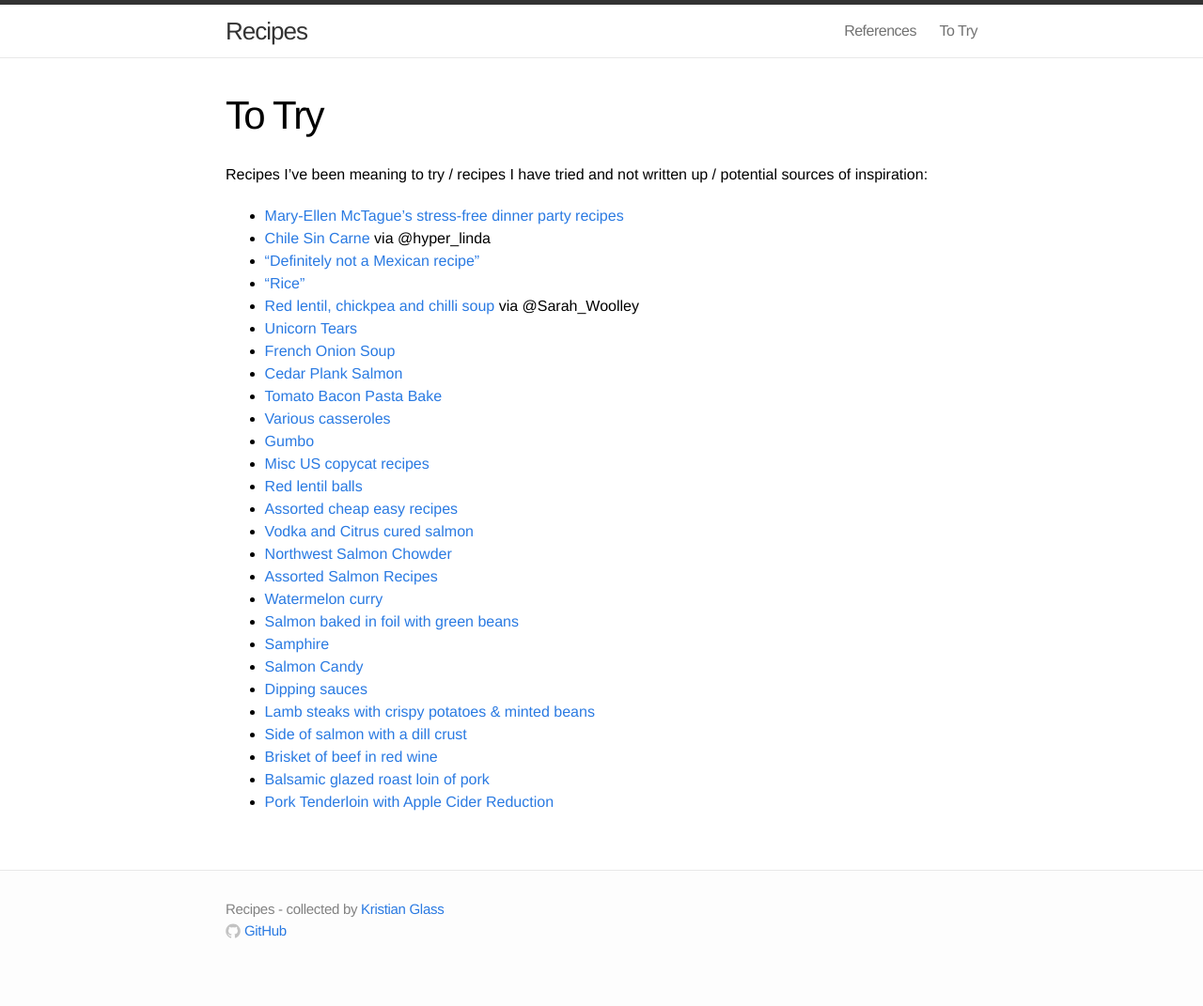
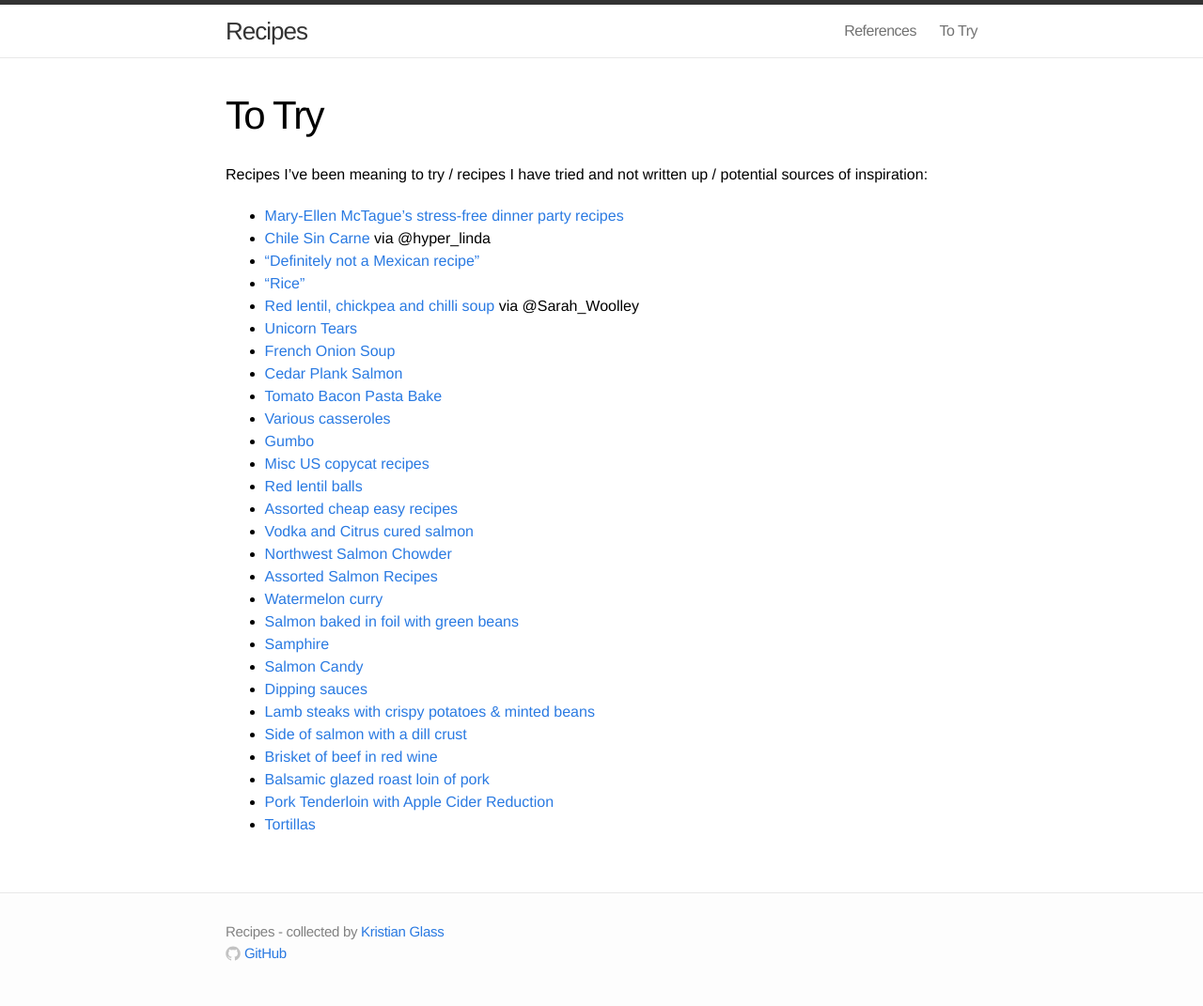
Before and after one commit to doismellburning/recipes, a Jekyll site: the page built from www/to-try.md, in a window 1280 px wide. Shown: the whole page at 94% size. Built offline with Jekyll 4.4.1, drawn with Linux system fonts in a browser that asks for light colours; before the commit the page ends 1047 px from its top, so only the background shows below that.

Commit message:
Tortilla recipe

```diff
--- a/www/to-try.md
+++ b/www/to-try.md
@@ -32,3 +32,4 @@ Recipes I've been meaning to try / recipes I have tried and not written up / pot
 * [Brisket of beef in red wine](http://www.countryliving.co.uk/create/food-and-drink/brisket-of-beef-in-red-wine)
 * [Balsamic glazed roast loin of pork](https://boycancook.wordpress.com/2013/06/21/balsamic-glazed-roast-loin-of-pork/)
 * [Pork Tenderloin with Apple Cider Reduction](http://www.foodnetwork.com/recipes/aida-mollenkamp/pork-tenderloin-with-apple-cider-reduction-recipe.html)
+* [Tortillas](http://www.seriouseats.com/recipes/2015/05/soft-chewy-flour-tortillas-recipe.html)
```
